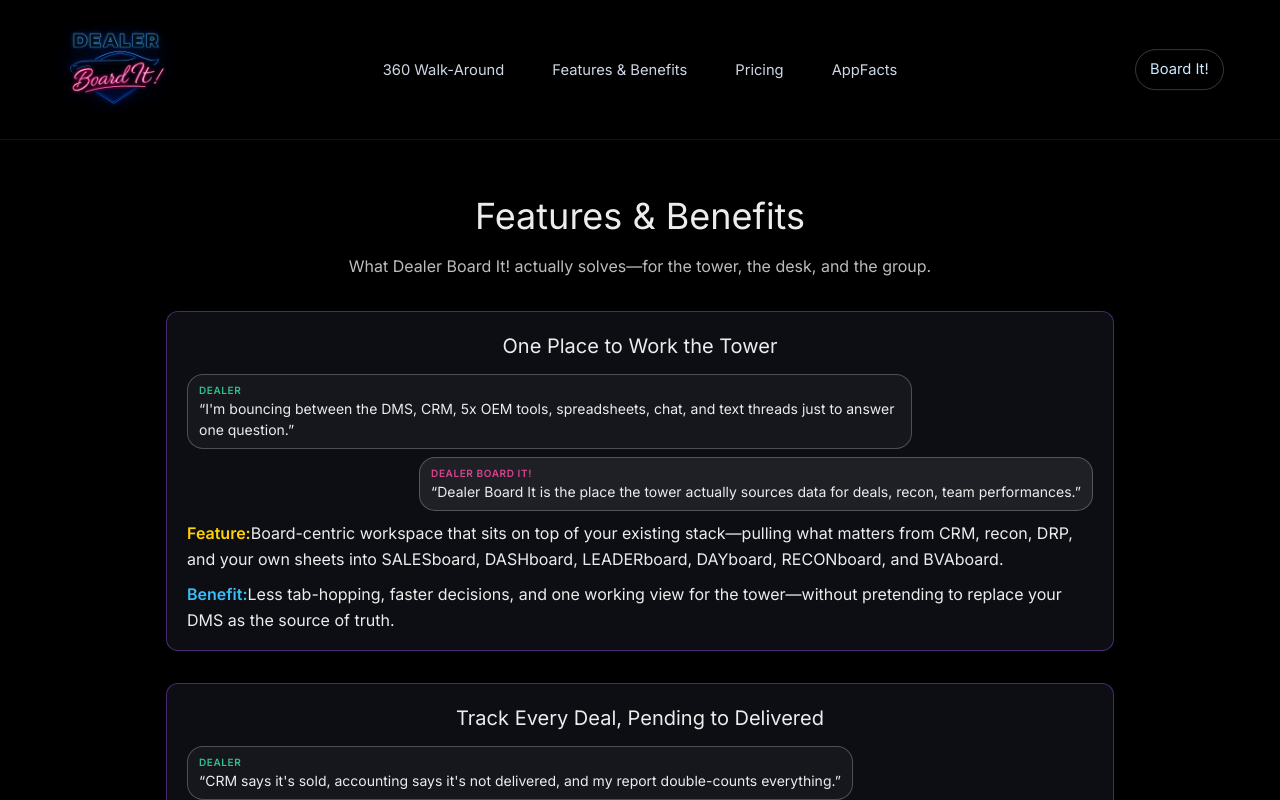
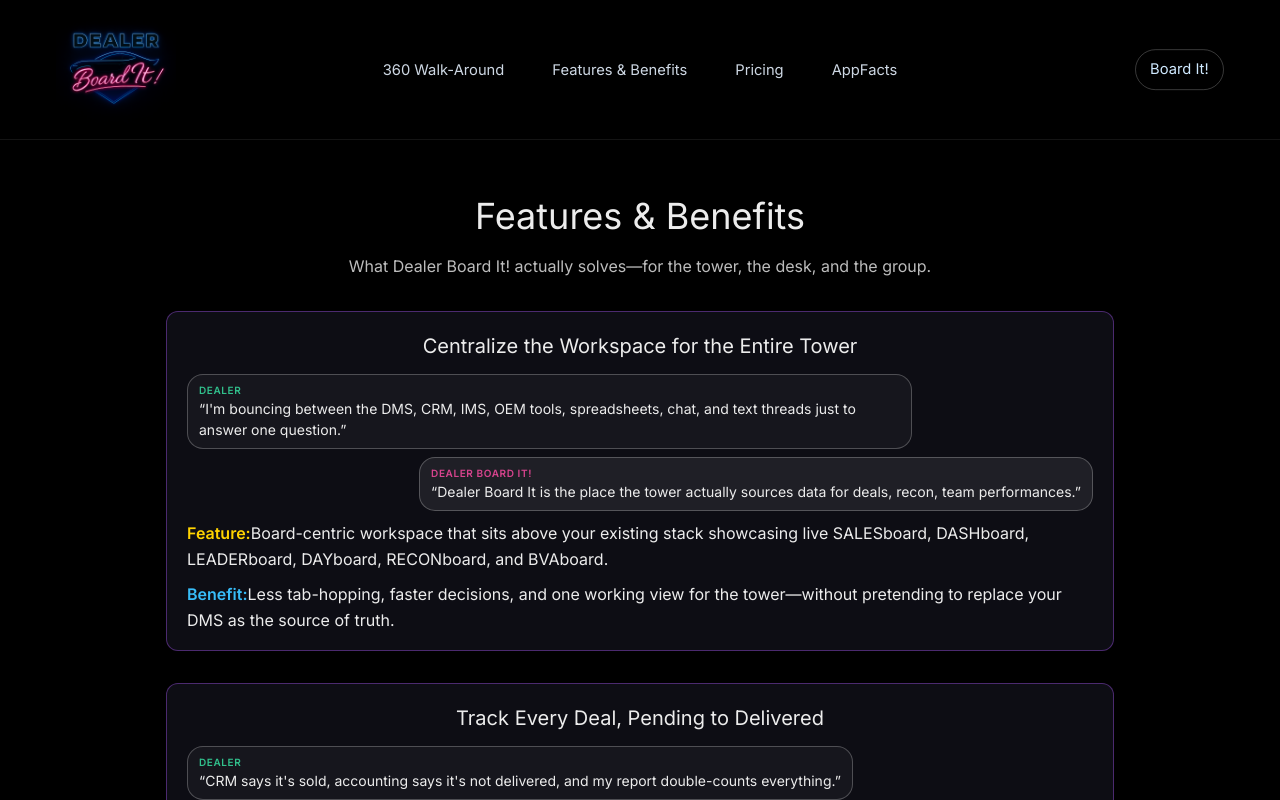
Before and after one commit to princedatasolutions/dealerboardit-www, a Next.js app: page /features_benefits in a window 1280 px wide. Built offline with nearby package versions, Linux system fonts and the light colour scheme.

Commit message:
feature benefit wording update

```diff
--- a/src/app/features_benefits/page.tsx
+++ b/src/app/features_benefits/page.tsx
@@ -79,7 +79,7 @@ export default function Page() {
             textAlign: "center",
           }}
         >
-          One Place to Work the Tower
+          Centralize the Workspace for the Entire Tower
         </h2>
 
         <div style={chatStackStyle}>
@@ -87,7 +87,7 @@ export default function Page() {
             <div style={{ ...quoteLabelStyle, color: salesGreen }}>Dealer</div>
 
             <div>
-              “I&apos;m bouncing between the DMS, CRM, 5x OEM tools,
+              “I&apos;m bouncing between the DMS, CRM, IMS, OEM tools,
               spreadsheets, chat, and text threads just to answer one question.”
             </div>
           </div>
@@ -105,9 +105,8 @@ export default function Page() {
 
         <p style={{ marginBottom: 8 }}>
           <span style={{ fontWeight: 600, color: dayYellow }}>Feature:</span>
-          Board-centric workspace that sits on top of your existing
-          stack—pulling what matters from CRM, recon, DRP, and your own sheets
-          into SALESboard, DASHboard, LEADERboard, DAYboard, RECONboard, and
+          Board-centric workspace that sits above your existing stack showcasing
+          live SALESboard, DASHboard, LEADERboard, DAYboard, RECONboard, and
           BVAboard.
         </p>
         <p style={{ marginTop: 10 }}>
@@ -242,7 +241,7 @@ export default function Page() {
         <p style={{ marginBottom: 8 }}>
           <span style={{ fontWeight: 600, color: dayYellow }}>Feature:</span>
           DASHboard rolls up unit counts, F&amp;I penetration, gross totals, and
-          trend lines by store, complex, region, and group.
+          trend lines from store to dealer group levels.
         </p>
         <p style={{ marginTop: 10 }}>
           <span style={{ fontWeight: 600, color: leaderBlue }}>Benefit:</span>
@@ -359,7 +358,7 @@ export default function Page() {
 
             <div>
               “We guess at recon during appraisal, then eat overages and lose
-              days getting cars to the line.”
+              days getting cars to the front line.”
             </div>
           </div>
 
@@ -382,7 +381,7 @@ export default function Page() {
         <p style={{ marginTop: 10 }}>
           <span style={{ fontWeight: 600, color: leaderBlue }}>Benefit:</span>
           Tighter estimates, fewer overages, faster time-to-line—and you stop
-          bleeding gross in the shop.
+          bleeding gross in holding costs.
         </p>
       </section>
 
```
